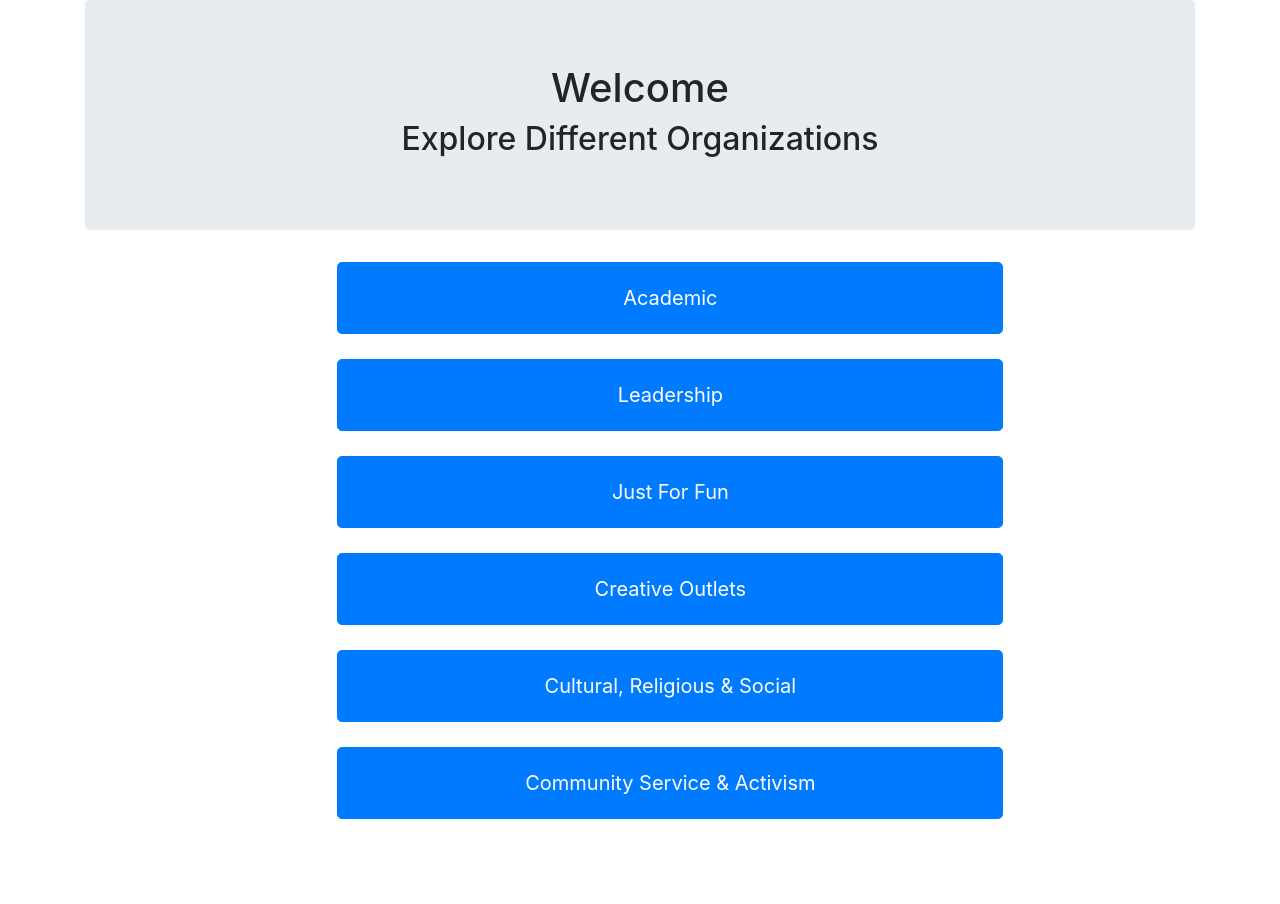
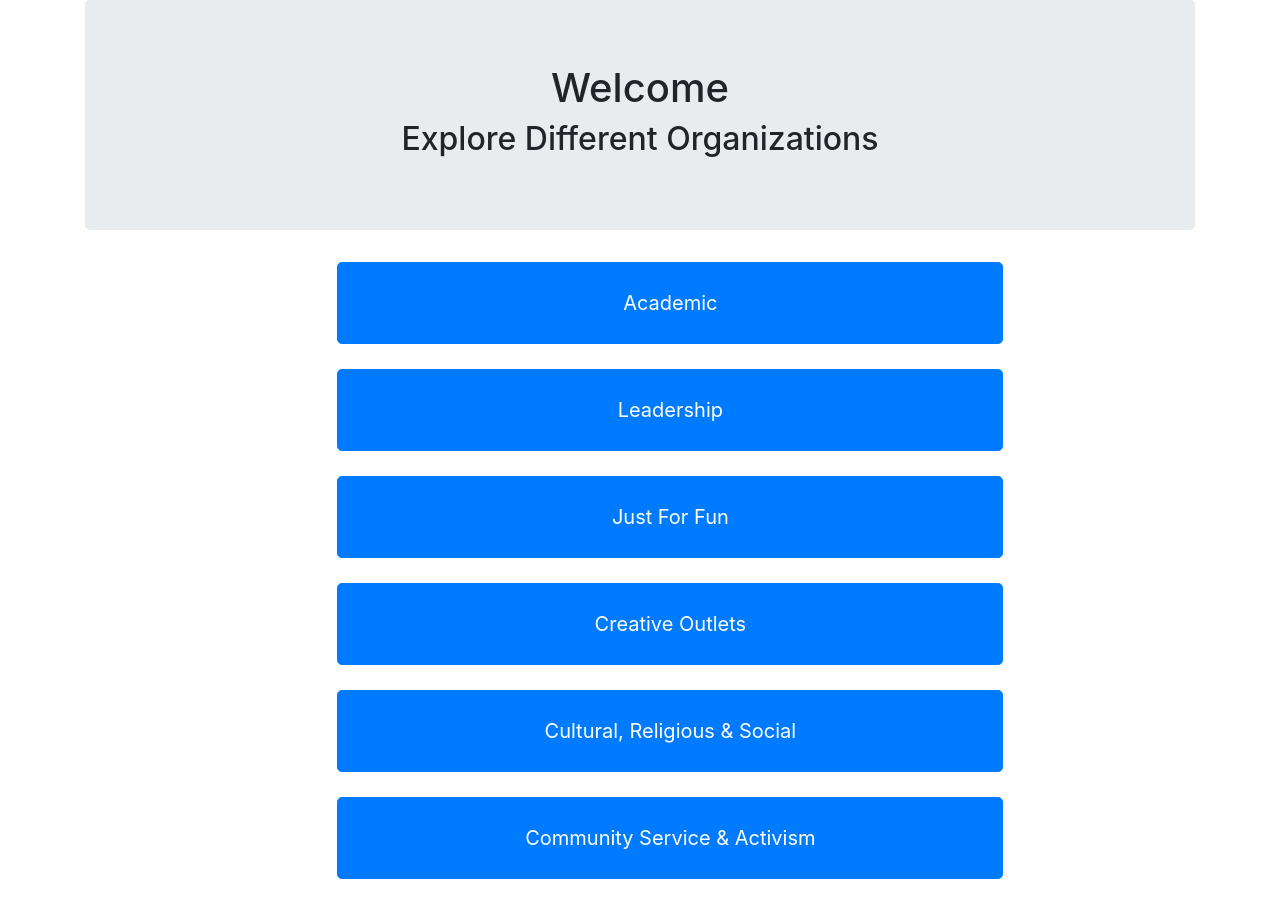
Before and after one commit to adamjeanlaurent/Hack_At_MIT_Project, an Angular app in the folder frontend/angular/: page / in a window 1280 px wide. Before the commit the page ends 844 px from the top, so only its background shows below. Built offline with nearby package versions, Linux system fonts and the light colour scheme.

Commit message:
modified cs file

```diff
--- a/frontend/angular/src/app/category/category.component.css
+++ b/frontend/angular/src/app/category/category.component.css
@@ -1,6 +1,6 @@
 .btn {
     width: 60%;
-    padding: 20px;
+    padding: 25px;
     display: block;
     margin-bottom: 25px;
     margin-left: 20ch;
```
Also changed, not shown: frontend/angular/src/app/app.component.css (line endings or trailing spaces).
